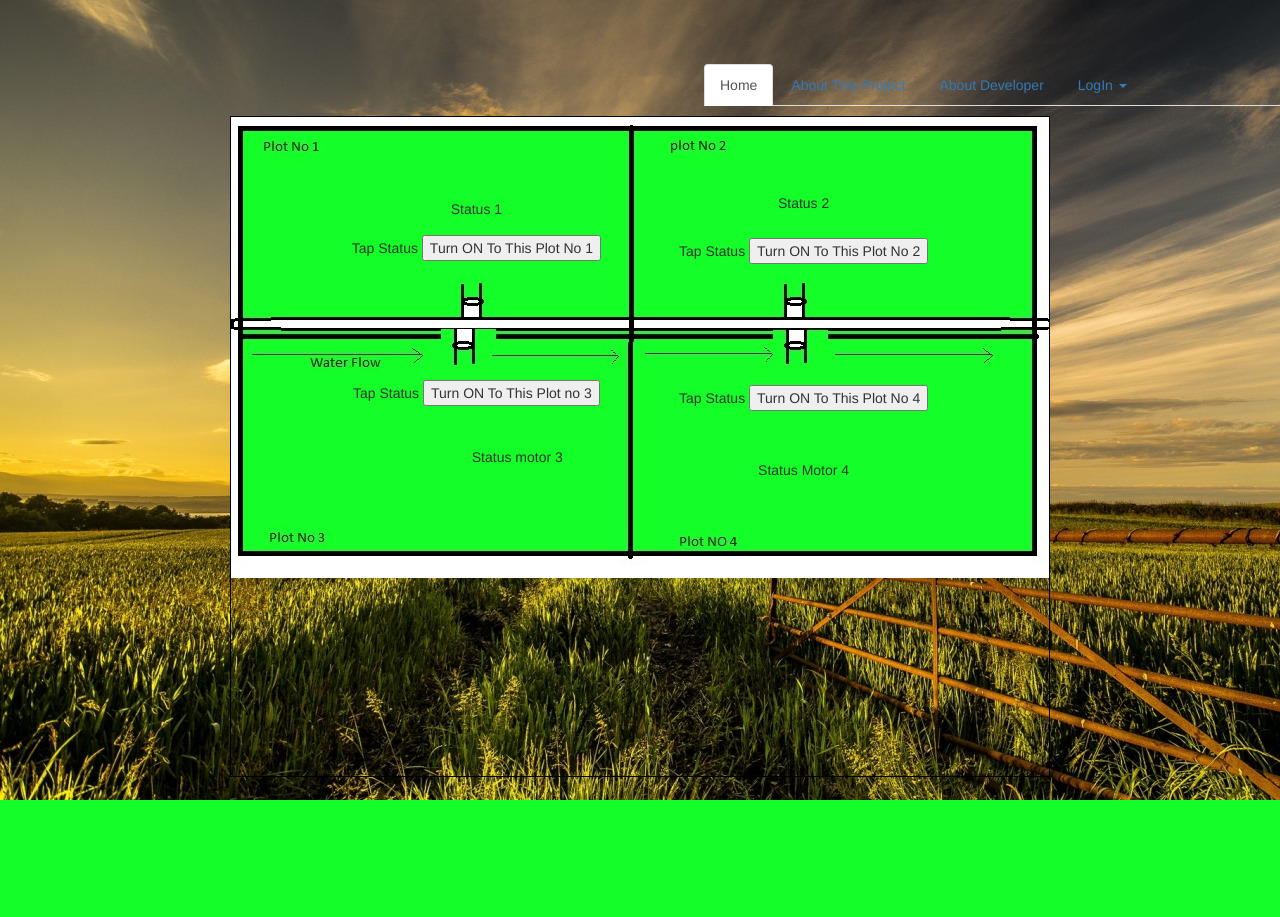
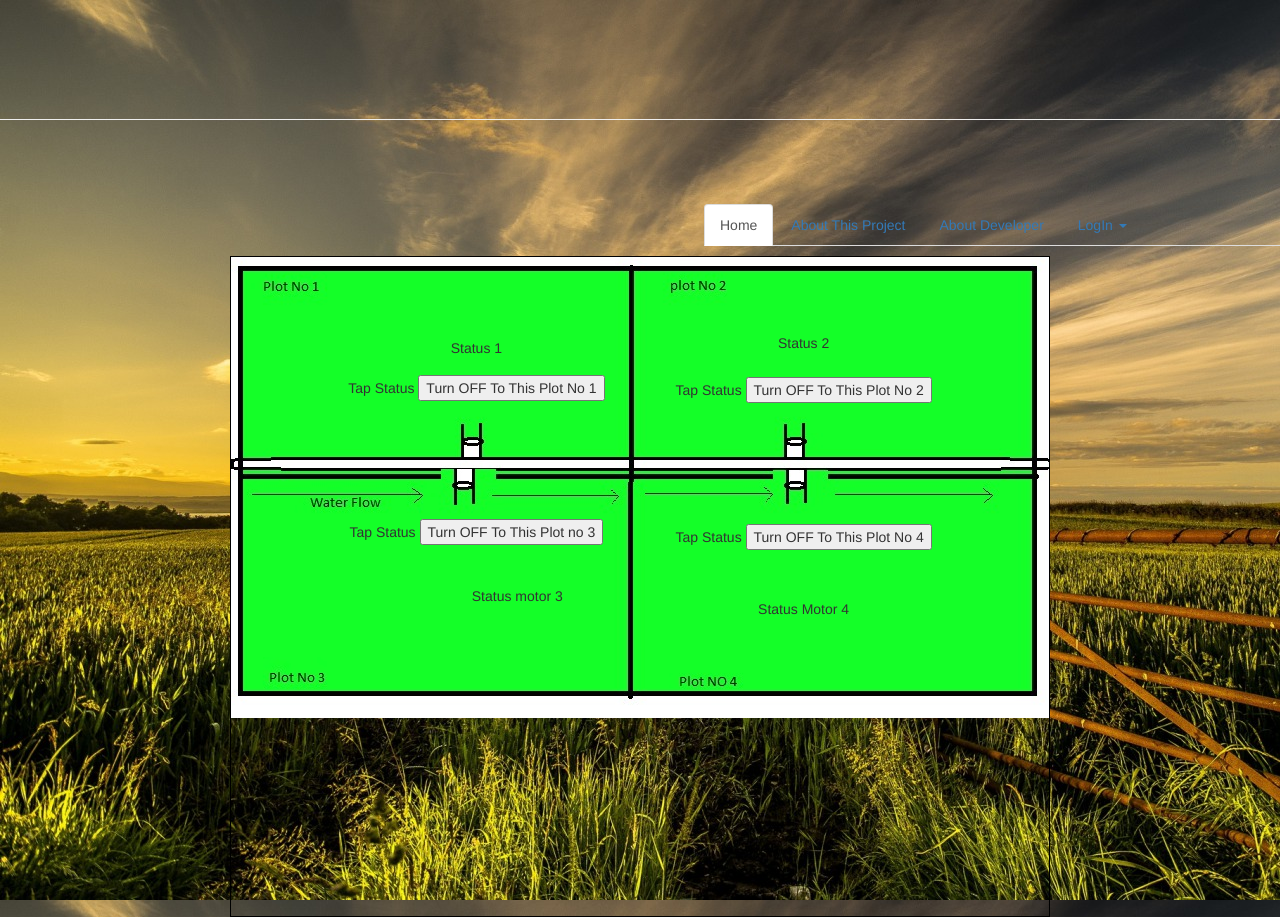
Before and after one commit to mahadevvyavahare/AIS, a PHP site: page /manage.php in a window 1280 px wide. Before the commit the page ends 800 px from the top, so only its background shows below. Run offline with PHP 8.4, Linux system fonts and the light colour scheme; data that the repository does not hold is empty.

Commit message:
adding module for gpio control

```diff
--- a/header.php
+++ b/header.php
@@ -21,12 +21,16 @@
     </head>
     <body>
 
+<div class="page-header"><marquee>
+<center><h1><font color="white">REMOTE IRRIGATION CONTROLL SYSTEM</font><small></small></h1></center>
+</marquee>
+</div>
+
   <ul class="nav nav-tabs"style="padding-top:5%;margin-left:55%;">
 <li role="presentation" class="active"><a href="index.php">Home</a></li>
   <li role="presentation"><a href="#">About This Project</a></li>
   <li role="presentation"><a href="#">About Developer</a></li>
-
-  <li role="presentation" class="dropdown">
+<li role="presentation" class="dropdown">
     <a class="dropdown-toggle" data-toggle="dropdown" href="#" role="button" aria-expanded="false">
       LogIn <span class="caret"></span>
     </a>
--- a/manage.php
+++ b/manage.php
@@ -52,7 +52,7 @@ $i++;
     Tap Status <b><?php echo $motor_status[0];
     $val='OFF';
 
-    if(strcmp($motor_status[0],"OFF")){
+    if(!strcmp($motor_status[0],'OFF')){
       $val='ON';
     }
       echo '</b>';
@@ -71,7 +71,7 @@ $i++;
      Tap Status <b><?php echo $motor_status[0];
     $val='OFF';
 
-    if(strcmp($motor_status[1],"OFF")){
+    if(!strcmp($motor_status[1],"OFF")){
       $val='ON';
     }
       echo '</b>';
@@ -82,12 +82,12 @@ $i++;
     </form>
     <br>
     <form action="turnOn.php"onSubmit="return sure();"method='get'>
-      <input type="text" name=motor value='4' style="display:none;">
+      <input type="text" name=motor value='3' style="display:none;">
      <div  style="margin-left:-40%;margin-top:10%">
       Tap Status <b><?php echo $motor_status[0];
     $val='OFF';
 
-    if(strcmp($motor_status[2],"OFF")){
+    if(!strcmp($motor_status[2],"OFF")){
       $val='ON';
     }
       echo '</b>';
@@ -102,13 +102,13 @@ $i++;
 
 
     <form action="turnOn.php"onSubmit="return sure();"method='get'>
-    <input type="text" name=motor value='3' style="display:none;">
+    <input type="text" name=motor value='4' style="display:none;">
 
      <div  style="margin-left:40%;margin-top:-10%">
       Tap Status <b><?php echo $motor_status[3];
     $val='OFF';
 
-    if(strcmp($motor_status[3],"OFF")){
+    if(!strcmp($motor_status[3],"OFF")){
       $val='ON';
     }
       echo '</b>';
```
Also changed, not shown: turnOn.php (+40 -8 lines).
